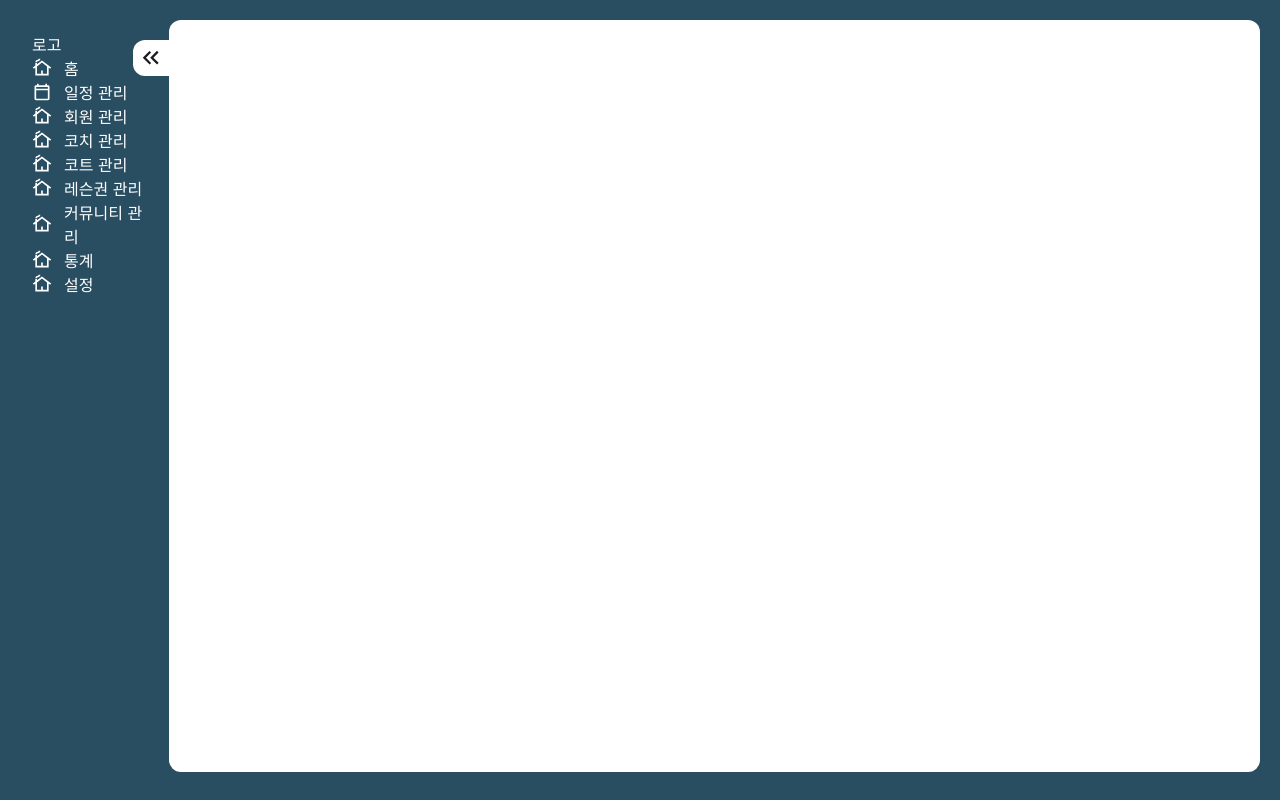
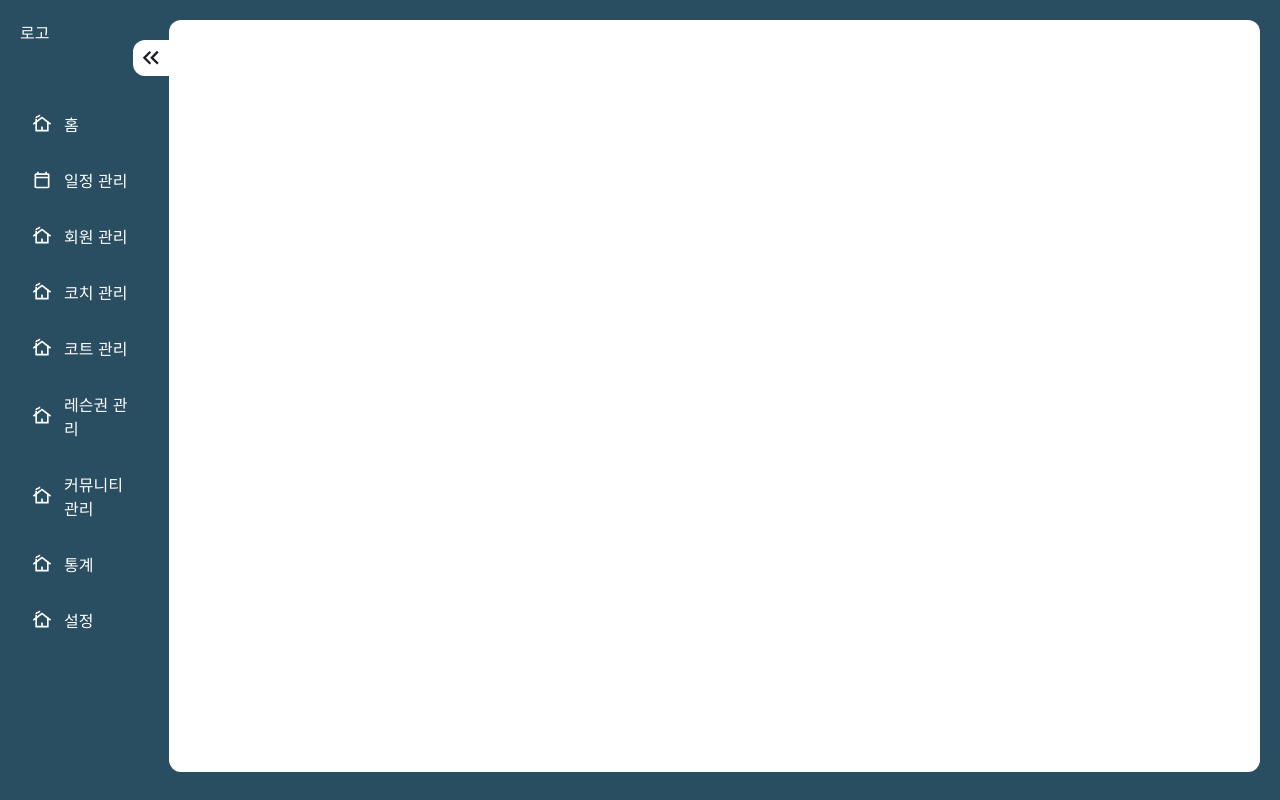
Before and after one commit to kimGyeongSeok-web/temp_repo, a Next.js app: page / in a window 1280 px wide. Built offline with nearby package versions, Linux system fonts and the light colour scheme; a web font is replaced by a local one.

Commit message:
After Selector And hover Selector Developing

```diff
--- a/src/components/Layout/AppLayout.tsx
+++ b/src/components/Layout/AppLayout.tsx
@@ -24,7 +24,7 @@ const AppLayout = ({ children }: PropsWithChildren) => {
 				<LayoutContainer>
 					<NavContainer>
 						<nav>
-							<div>로고</div>
+							<LogoWraaper>로고</LogoWraaper>
 							<NavLists>
 								<NavList>
 									<Image
@@ -142,16 +142,35 @@ const NavContainer = styled.div({
 	position: 'relative',
 	width: '12%',
 	height: 'calc(100vh - 48px)',
-	padding: '12px',
+	padding: "0 20px 0 0"
 });
-const NavLists = styled.ul({});
+const LogoWraaper = styled.div({
+	minHeight: "8vh"
+})
+const NavLists = styled.ul({
+	margin: "16px 0 0 0"
+});
 const NavList = styled.li({
 	display: 'flex',
 	alignItems: 'center',
 	fontSize: '16px',
+	padding: "12px",
+	margin: "8px 0",
 	span: {
 		margin: '0 0 0 12px',
 	},
+	cursor: "pointer",
+
+	"::after": {
+		width: "0",
+		backgroundColor: "var(--business-sub-color)",
+	},
+
+	":hover": {
+		"::after": {
+			width: "100%",
+		},
+	}
 });
 const MainContainer = styled.main({
 	position: 'relative',
--- /dev/null
+++ b/src/styles/deviceStyles.tsx
@@ -0,0 +1,2 @@
+const MIDDLE_SCREEN = "@media screen and (max-width: 1440px)";
+const MINIMUM_SCREEN = "@media screen and (max-width: 1023px)";
--- a/src/styles/styles.tsx
+++ b/src/styles/styles.tsx
@@ -19,6 +19,7 @@ export const globalStyles = (
 
       :root {
         --business-color: rgba(41, 77, 97, 100);
+        --business-sub-color: rgba(101, 165, 185, 100);
         --basic-white-color: rgba(255, 255, 255, 100);
         --basic-red-color: rgba(250, 8, 95, 100);
         --basic-black-color: rgba(58, 58, 58, 100);
```
